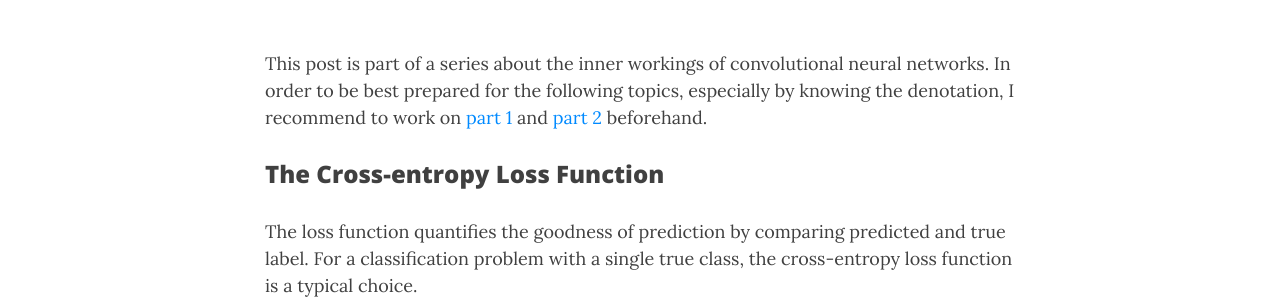
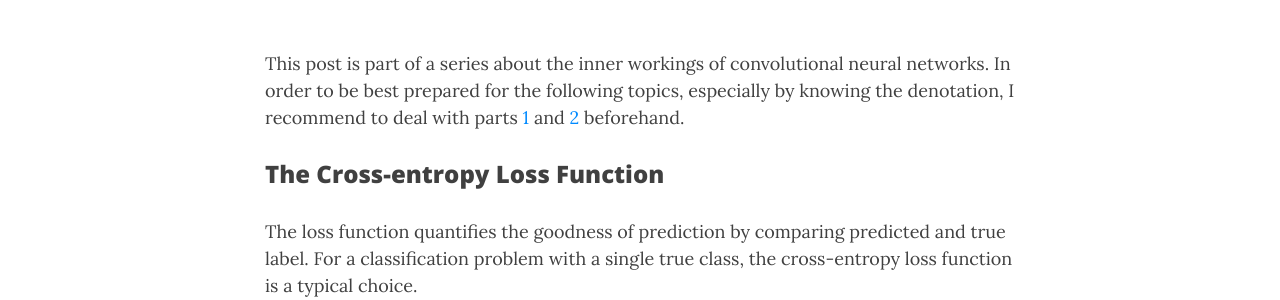
Before and after one commit to m-petersen/vinpetersen.github.io, a Jekyll site: the page built from _posts/2018-11-25-a-guided-tour-through-a-convolutional-neural-network-part-3.md, in a window 1280 px wide and 900 px high. Shown: the part 292-592 px from the top of the window. Built offline with Jekyll 4.4.1, drawn with Linux system fonts in a browser that asks for light colours; nearby versions of some CDN libraries; formulas are drawn with MathJax 3.

Commit message:
Update 2018-11-25-a-guided-tour-through-a-convolutional-neural-network-part-3.md

```diff
--- a/_posts/2018-11-25-a-guided-tour-through-a-convolutional-neural-network-part-3.md
+++ b/_posts/2018-11-25-a-guided-tour-through-a-convolutional-neural-network-part-3.md
@@ -6,7 +6,7 @@
 math: true
 subtitle: The Backward Pass
 ---
-This post is part of a series about the inner workings of convolutional neural networks. In order to be best prepared for the following topics, especially by knowing the denotation, I recommend to work on [part 1](https://vinpetersen.github.io/2018-11-23-a-guided-tour-through-a-convolutional-neural-network-part-1/) and [part 2](https://vinpetersen.github.io/2018-11-25-a-guided-tour-through-a-convolutional-neural-network-part-2/) beforehand.
+This post is part of a series about the inner workings of convolutional neural networks. In order to be best prepared for the following topics, especially by knowing the denotation, I recommend to deal with parts [1](https://vinpetersen.github.io/2018-11-23-a-guided-tour-through-a-convolutional-neural-network-part-1/) and [2](https://vinpetersen.github.io/2018-11-25-a-guided-tour-through-a-convolutional-neural-network-part-2/) beforehand.
 
 ### The Cross-entropy Loss Function
 
```
